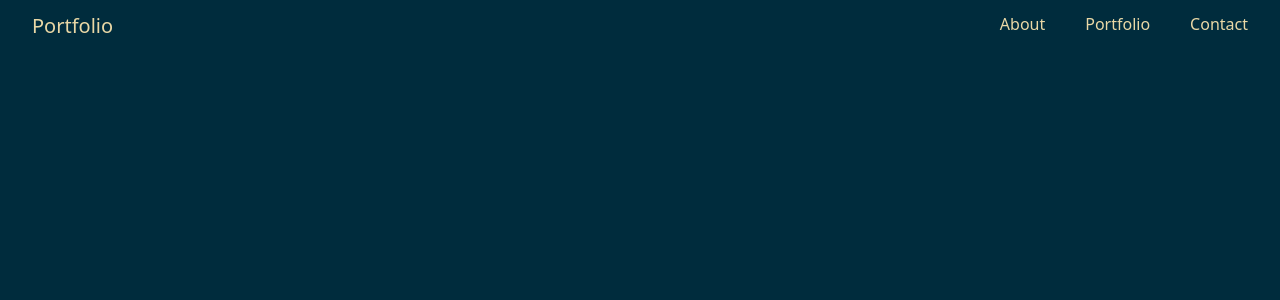
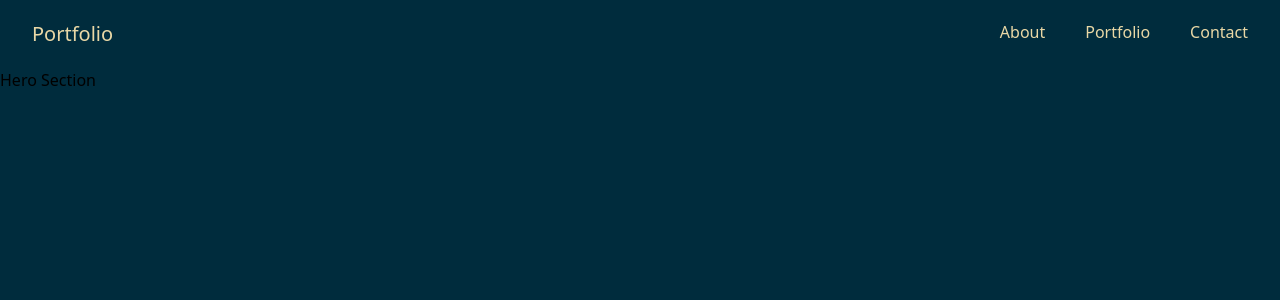
Before and after one commit to ElUrquii/urquiza-portfolio, a React (Create React App) app in the folder portfolio/: page / in a window 1280 px wide. Shown: the top 300 px of the page. Built offline with nearby package versions, Linux system fonts and the light colour scheme.

Commit message:
Hero component, slight fixes

```diff
--- a/portfolio/src/App.js
+++ b/portfolio/src/App.js
@@ -1,9 +1,11 @@
+import Hero from "./components/hero/Hero";
 import Navigation from "./components/navigation/Navigation";
 
 function App() {
   return (
     <div className="App">
       <Navigation />
+      <Hero />
     </div>
   );
 }
--- /dev/null
+++ b/portfolio/src/components/hero/Hero.js
@@ -0,0 +1,14 @@
+import React from "react";
+import { Section } from "../styles/GlobalStyles";
+
+const Hero = () => {
+  return (
+    <>
+      <Section>
+        <h1>Hero Section</h1>
+      </Section>
+    </>
+  );
+};
+
+export default Hero;
--- /dev/null
+++ b/portfolio/src/components/hero/HeroElements.js
@@ -0,0 +1 @@
+import styled from "styled-components";
--- a/portfolio/src/components/navigation/MobileNavElements.js
+++ b/portfolio/src/components/navigation/MobileNavElements.js
@@ -1,7 +1,7 @@
 import styled from "styled-components";
 
 export const MobileContainer = styled.div.attrs({
-  className: "flex flex-col pt-3 h-full",
+  className: "flex flex-col pt-3 h-full md:hidden",
 })`
   transition: all 0.5 ease-in-out;
 `;
--- a/portfolio/src/components/navigation/NavigationElements.js
+++ b/portfolio/src/components/navigation/NavigationElements.js
@@ -3,7 +3,7 @@ import { FaIoxhost, FaGg } from "react-icons/fa";
 
 // border-b-2 border-medium-champagne rounded-sm
 export const NavContainer = styled.div.attrs({
-  className: "grid grid-cols-2  sticky px-3 py-3",
+  className: "grid grid-cols-2  sticky px-3 py-5",
 })``;
 
 export const LogoContainer = styled.div.attrs({
--- a/portfolio/src/components/styles/GlobalStyles.js
+++ b/portfolio/src/components/styles/GlobalStyles.js
@@ -1,5 +1,13 @@
 import styled from "styled-components";
 
 export const Section = styled.div.attrs({
-  className: "container mx-auto overflow-hidden",
-})``;
+  className: "container mx-auto overflow-hidden h-full",
+})`
+  scroll-snap-type: y mandatory;
+`;
+
+export const Header = styled.h1.attrs({
+  className: "text-4xl text-medium-champagne",
+})`
+  scroll-snap-align: start;
+`;
```
